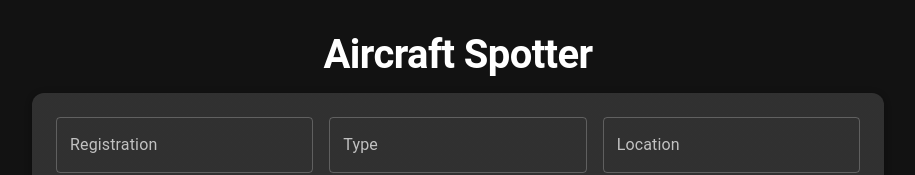
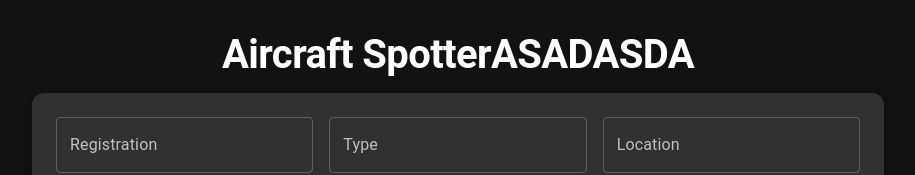
Before and after one commit to lawrenceslng/DevOps_Midterm_SPA, a React (Create React App) app in the folder client/: page / in a window 1280 px wide. Shown: the top 175 px of the page, without its empty margins (182-1097 px from the left). Built offline with nearby package versions, Linux system fonts and the light colour scheme; no server answers.

Commit message:
changing stuff

```diff
--- a/client/src/App.js
+++ b/client/src/App.js
@@ -108,7 +108,7 @@ function App() {
       <Container maxWidth="md">
         <Box sx={{ py: 4 }}>
           <Typography variant="h1" component="h1" gutterBottom align="center">
-            Aircraft Spotter
+            Aircraft SpotterASADASDA
           </Typography>
           <Paper elevation={3} sx={{ p: 3, mb: 4 }}>
             <form onSubmit={handleSubmit}>
```
